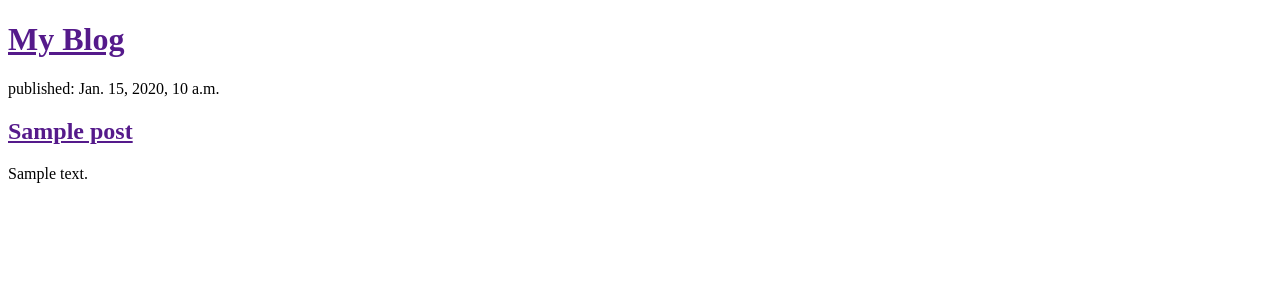
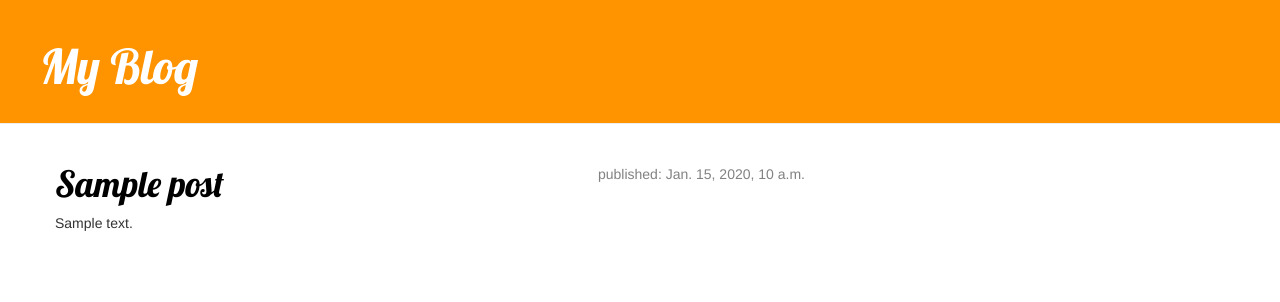
Before and after one commit to ashrafaa/mycommdb, a Django app: template blog/templates/blog/post_list.html in a window 1280 px wide. Shown: the top 302 px of the page. Run offline with Django 3.2, Linux system fonts and the light colour scheme; the template is opened without the code that fills it: values that come from a table or form of the project are taken from there, others are empty; tables that the repository leaves empty hold one stand-in row (values such as "Sample post"); some libraries are stand-ins or nearby versions.

Commit message:
Added views and templates, also CSS file for site

```diff
--- /dev/null
+++ b/blog/static/css/blog.css
@@ -0,0 +1,47 @@
+.page-header {
+    background-color: #ff9400;
+    margin-top: 0;
+    padding: 20px 20px 20px 40px;
+}
+
+.page-header h1, .page-header h1 a, .page-header h1 a:visited, .page-header h1 a:active {
+    color: #ffffff;
+    font-size: 36pt;
+    text-decoration: none;
+}
+
+.content {
+    margin-left: 40px;
+}
+
+h1, h2, h3, h4 {
+    font-family: 'Lobster', cursive;
+}
+
+.date {
+    float: right;
+    color: #828282;
+}
+
+.save {
+    float: right;
+}
+
+.post-form textarea, .post-form input {
+    width: 100%;
+}
+
+.top-menu, .top-menu:hover, .top-menu:visited {
+    color: #ffffff;
+    float: right;
+    font-size: 26pt;
+    margin-right: 20px;
+}
+
+.post {
+    margin-bottom: 70px;
+}
+
+.post h1 a, .post h1 a:visited {
+    color: #000000;
+}
--- /dev/null
+++ b/blog/templates/blog/base.html
@@ -0,0 +1,25 @@
+<!DOCTYPE HTML>
+{% load staticfiles %}
+<html>
+<head>
+    <title>My Blog</title>
+    <link rel="stylesheet" href="//maxcdn.bootstrapcdn.com/bootstrap/3.2.0/css/bootstrap.min.css">
+    <link rel="stylesheet" href="//maxcdn.bootstrapcdn.com/bootstrap/3.2.0/css/bootstrap-theme.min.css">
+    <link rel="stylesheet" href="{% static "css/blog.css" %}">
+    <link rel="stylesheet" href="http://fonts.googleapis.com/css?family=Lobster&subset=latin,latin-ext">
+</head>
+<body>
+<body>
+    <div class="page-header">
+        <h1><a href="/">My Blog</a></h1>
+    </div>
+    <div class="content container">
+        <div class="row">
+            <div class="col-md-8">
+            {% block content %}
+            {% endblock %}
+            </div>
+        </div>
+    </div>
+</body></body>
+</html>
--- a/blog/templates/blog/post_list.html
+++ b/blog/templates/blog/post_list.html
@@ -1,28 +1,13 @@
-<!DOCTYPE HTML>
-<html>
-<head>
-    <title>My Blog</title>
-</head>
-<body>
-    <div>
-        <h1><a href="">My Blog</a></h1>
-    </div>
-    <div>
-{% for post in posts %}
-        <p>published: {{ post.published_date }}</p>
-        <h2><a href="">{{ post.title }}</a></h2>
-        <p>{{ post.text|linebreaks }}</p>
-    </div>
-{% endfor %}
-<!--     <div>
-        <p>published: 11.5.2015, 14:23</p>
-        <h2><a href="">My second post</a></h2>
-        <p>The author felt betrayed as the typewriter was broken before he could ever write anything.</p>
+{% extends "blog/base.html" %}
 
-        {% for post in posts %}
-            {{ post }}
-            <br>
-        {% endfor %}
-    </div>
- --></body>
-</html>
+{% block content %}
+    {% for post in posts %}
+        <div class="post">
+            <div class="date">
+                <p>published: {{ post.published_date }}</p>
+            </div>
+            <h1><a href="{% url "post_detail" pk=post.pk %}">{{ post.title }}</a></h1>
+            <p>{{ post.text|linebreaks }}</p>
+        </div>
+    {% endfor %}
+{% endblock content %}
--- a/blog/urls.py
+++ b/blog/urls.py
@@ -3,4 +3,5 @@ from . import views
 
 urlpatterns = [
     url(r'^$', views.post_list, name='post_list'),
+    url(r'^post/(?P<pk>[0-9]+)/$', views.post_detail, name='post_detail'),
 ]
--- a/blog/views.py
+++ b/blog/views.py
@@ -1,7 +1,11 @@
-from django.shortcuts import render
+from django.shortcuts import render, get_object_or_404
 from django.utils import timezone
 from .models import Post
 
 def post_list(request):
     posts = Post.objects.filter(published_date__lte=timezone.now()).order_by('published_date')
     return render(request, 'blog/post_list.html', {'posts': posts})
+
+def post_detail(request, pk):
+    post = get_object_or_404(Post, pk=pk)
+    return render(request, 'blog/post_detail.html', {'post': post})
```
Also changed, not shown: blog/templates/blog/post_detail.html (added, +13 -0 lines).
